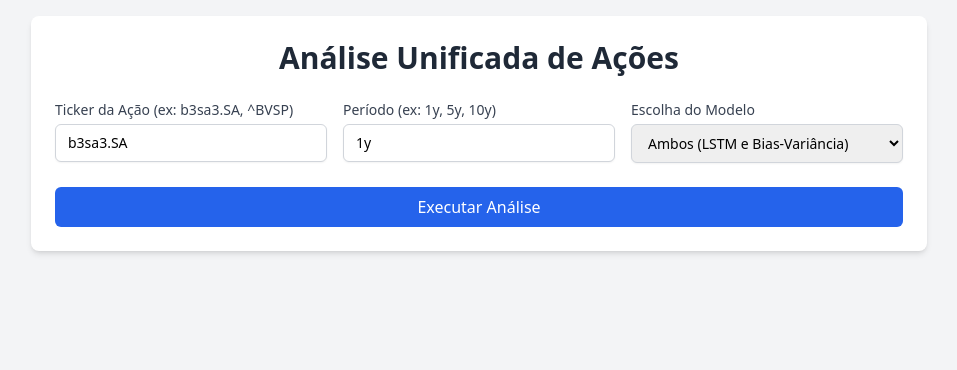
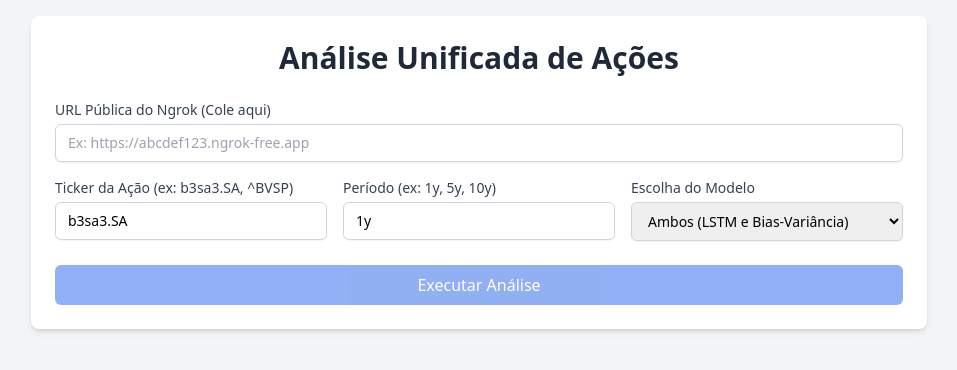
Before and after one commit to thiagorkha/previsao-5-dias-bias-lstm, a React (Create React App) app in the folder frontend/: page / in a window 1280 px wide. Shown: the top 370 px of the page, without its empty margins (161-1118 px from the left). Built offline with nearby package versions, Linux system fonts and the light colour scheme.

Commit message:
Update App.js

```diff
--- a/frontend/src/App.js
+++ b/frontend/src/App.js
@@ -3,7 +3,7 @@
 const App = () => {
     const [ticker, setTicker] = useState('b3sa3.SA');
     const [period, setPeriod] = useState('1y');
-    const [modelChoice, setModelChoice] = useState('all'); // Novo estado para a escolha do modelo
+    const [modelChoice, setModelChoice] = useState('all');
     const [loading, setLoading] = useState(false);
     const [lstmResults, setLstmResults] = useState(null);
     const [biasVarianceResults, setBiasVarianceResults] = useState(null);
@@ -12,16 +12,20 @@
     const [taskStatus, setTaskStatus] = useState("Aguardando início da análise...");
     const [taskProgress, setTaskProgress] = useState(0);
 
-    // IMPORTANTE: Substitua este URL pela URL pública que o ngrok te der!
-    const backendBaseUrl = "https://778c5b6837b1.ngrok-free.app";
-    const dispatchEndpoint = `${backendBaseUrl}/analyze_stock`;
-    const statusEndpoint = (id) => `${backendBaseUrl}/task_status/${id}`;
+    // Novo estado para a URL do ngrok.
+    const [ngrokUrl, setNgrokUrl] = useState('');
 
-    // Ref para o intervalo de polling para que possamos limpá-lo
+    const dispatchEndpoint = `${ngrokUrl}/analyze_stock`;
+    const statusEndpoint = (id) => `${ngrokUrl}/task_status/${id}`;
+
     const pollingIntervalRef = useRef(null);
 
-    // Função para iniciar a análise (despachar a tarefa)
     const startAnalysis = async () => {
+        if (!ngrokUrl) {
+            setError("Por favor, insira a URL pública do ngrok.");
+            return;
+        }
+
         setLoading(true);
         setError(null);
         setLstmResults(null);
@@ -30,7 +34,6 @@
         setTaskStatus("Iniciando análise...");
         setTaskProgress(0);
 
-        // Limpa qualquer intervalo de polling anterior
         if (pollingIntervalRef.current) {
             clearInterval(pollingIntervalRef.current);
             pollingIntervalRef.current = null;
@@ -45,29 +48,27 @@
                 body: JSON.stringify({
                     ticker: ticker,
                     period: period,
-                    model_choice: modelChoice // Envia a escolha do modelo
+                    model_choice: modelChoice
                 })
             });
 
             if (!response.ok) {
-                const errorData = await response.json();
-                throw new Error(errorData.error || `Erro HTTP: ${response.status}`);
+                const errorText = await response.text();
+                throw new Error(`Erro HTTP: ${response.status}. Resposta do servidor: ${errorText.slice(0, 100)}...`);
             }
 
             const data = await response.json();
             setTaskId(data.task_id);
             setTaskStatus(data.message || "Tarefa despachada com sucesso.");
 
-            // Inicia o polling para verificar o status da tarefa
-            pollingIntervalRef.current = setInterval(() => checkTaskStatus(data.task_id), 5000); // Consulta a cada 5 segundos
+            pollingIntervalRef.current = setInterval(() => checkTaskStatus(data.task_id), 5000);
 
         } catch (fetchError) {
             setError(`Erro ao iniciar a análise: ${fetchError.message}.`);
-            setLoading(false); // Parar o carregamento se a tarefa não puder ser despachada
+            setLoading(false);
         }
     };
 
-    // Função para verificar o status da tarefa
     const checkTaskStatus = async (id) => {
         if (!id) return;
 
@@ -82,26 +83,25 @@
             setTaskProgress(data.progress || 0);
 
             if (data.state === 'SUCCESS') {
-                clearInterval(pollingIntervalRef.current); // Para o polling
+                clearInterval(pollingIntervalRef.current);
                 pollingIntervalRef.current = null;
                 setLstmResults(data.result.lstm_results);
                 setBiasVarianceResults(data.result.bias_variance_results);
-                setLoading(false); // Análise concluída
+                setLoading(false);
             } else if (data.state === 'FAILURE') {
-                clearInterval(pollingIntervalRef.current); // Para o polling
+                clearInterval(pollingIntervalRef.current);
                 pollingIntervalRef.current = null;
                 setError(`Análise falhou: ${data.error || 'Erro desconhecido.'}`);
-                setLoading(false); // Análise falhou
+                setLoading(false);
             }
         } catch (statusError) {
-            clearInterval(pollingIntervalRef.current); // Para o polling em caso de erro de comunicação
+            clearInterval(pollingIntervalRef.current);
             pollingIntervalRef.current = null;
             setError(`Erro ao verificar status da tarefa: ${statusError.message}`);
             setLoading(false);
         }
     };
 
-    // Limpa o intervalo quando o componente é desmontado
     useEffect(() => {
         return () => {
             if (pollingIntervalRef.current) {
@@ -129,7 +129,21 @@
             <div className="bg-white p-6 rounded-lg shadow-md w-full max-w-4xl mb-6">
                 <h1 className="text-3xl font-bold text-center text-gray-800 mb-6">Análise Unificada de Ações</h1>
 
-                <div className="grid grid-cols-1 md:grid-cols-3 gap-4 mb-6"> {/* Ajuste para 3 colunas */}
+                <div className="mb-4">
+                    <label htmlFor="ngrokUrl" className="block text-sm font-medium text-gray-700 mb-1">
+                        URL Pública do Ngrok (Cole aqui)
+                    </label>
+                    <input
+                        type="text"
+                        id="ngrokUrl"
+                        className="mt-1 block w-full px-3 py-2 border border-gray-300 rounded-md shadow-sm focus:outline-none focus:ring-blue-500 focus:border-blue-500 sm:text-sm"
+                        value={ngrokUrl}
+                        onChange={(e) => setNgrokUrl(e.target.value)}
+                        placeholder="Ex: https://abcdef123.ngrok-free.app"
+                    />
+                </div>
+
+                <div className="grid grid-cols-1 md:grid-cols-3 gap-4 mb-6">
                     <div>
                         <label htmlFor="ticker" className="block text-sm font-medium text-gray-700 mb-1">
                             Ticker da Ação (ex: b3sa3.SA, ^BVSP)
@@ -156,7 +170,7 @@
                             placeholder="Ex: 5y"
                         />
                     </div>
-                    <div> {/* Nova seção para escolha do modelo */}
+                    <div>
                         <label htmlFor="modelChoice" className="block text-sm font-medium text-gray-700 mb-1">
                             Escolha do Modelo
                         </label>
@@ -175,7 +189,7 @@
 
                 <button
                     onClick={startAnalysis}
-                    disabled={loading}
+                    disabled={loading || !ngrokUrl}
                     className="w-full bg-blue-600 text-white py-2 px-4 rounded-md hover:bg-blue-700 focus:outline-none focus:ring-2 focus:ring-blue-500 focus:ring-offset-2 disabled:opacity-50 disabled:cursor-not-allowed transition-colors"
                 >
                     {loading ? 'Iniciando Análise...' : 'Executar Análise'}
@@ -202,10 +216,8 @@
                 </div>
             )}
 
-            {/* Condicionalmente renderiza os resultados com base na escolha do modelo ou se ambos foram executados */}
             {(lstmResults || biasVarianceResults) && (
                 <div className="grid grid-cols-1 lg:grid-cols-2 gap-6 w-full max-w-6xl">
-                    {/* Seção de Previsão LSTM */}
                     <div className="bg-white p-6 rounded-lg shadow-md">
                         <h2 className="text-2xl font-semibold text-gray-800 mb-4 border-b pb-2">Resultados da Previsão LSTM</h2>
                         {lstmResults && lstmResults.error ? (
@@ -237,7 +249,6 @@
                                     })}
                                 </div>
                                 <p className="text-sm text-gray-500 mt-4">
-                                    {/* Gráficos de previsão e indicadores (RSI, MACD) seriam exibidos aqui em uma implementação completa. */}
                                 </p>
                             </>
                         ) : (
@@ -245,7 +256,6 @@
                         )}
                     </div>
 
-                    {/* Seção de Análise de Bias-Variância */}
                     <div className="bg-white p-6 rounded-lg shadow-md">
                         <h2 className="text-2xl font-semibold text-gray-800 mb-4 border-b pb-2">Resultados da Análise de Bias-Variância</h2>
                         {biasVarianceResults && biasVarianceResults.error ? (
@@ -323,7 +333,6 @@
                                     <p className="text-gray-600">{biasVarianceResults.future_prediction}</p>
                                 )}
                                 <p className="text-sm text-gray-500 mt-4">
-                                    {/* Gráficos de previsão e indicadores (RSI, MACD) seriam exibidos aqui em uma implementação completa. */}
                                 </p>
                             </>
                         ) : (
```
